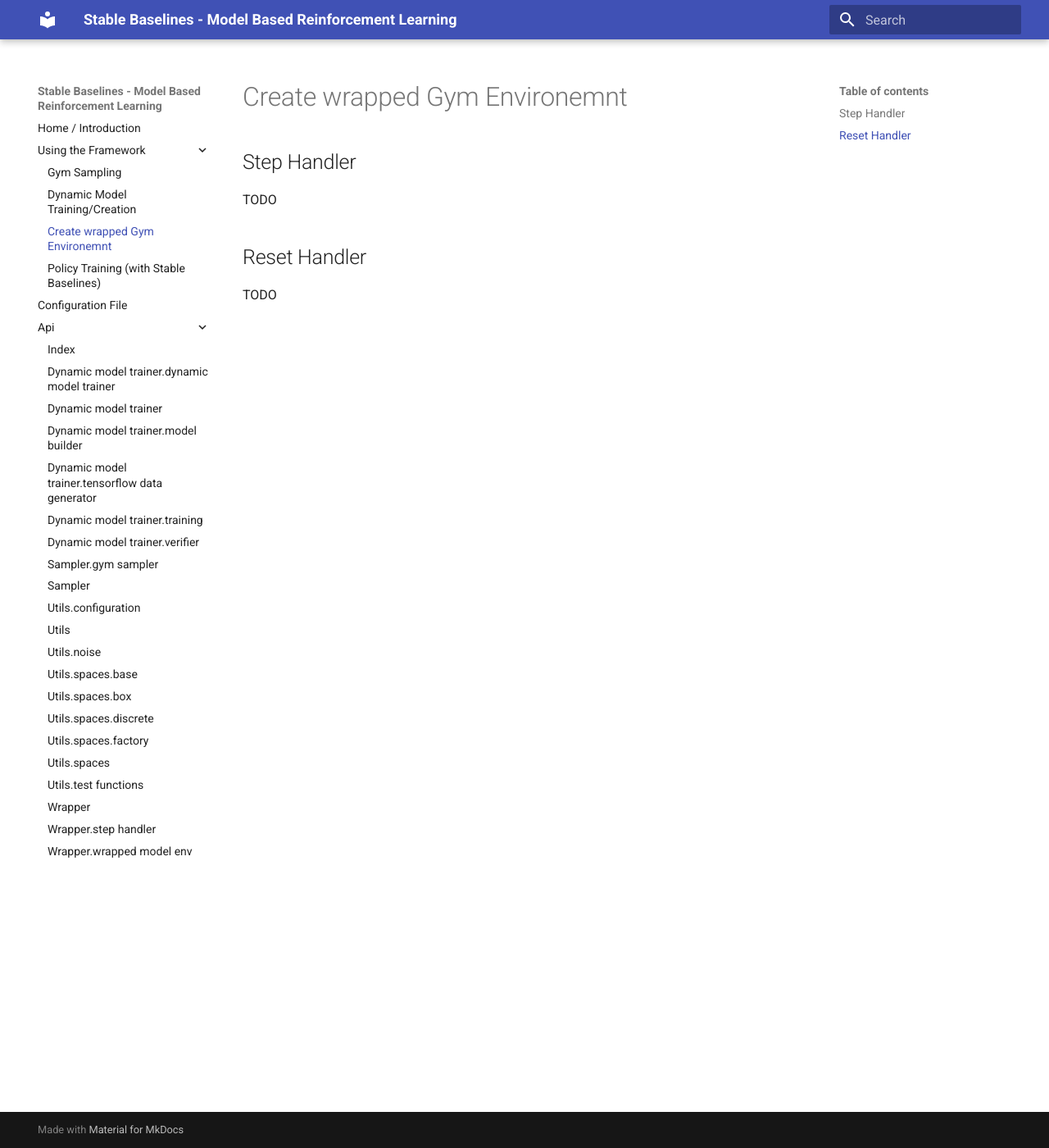
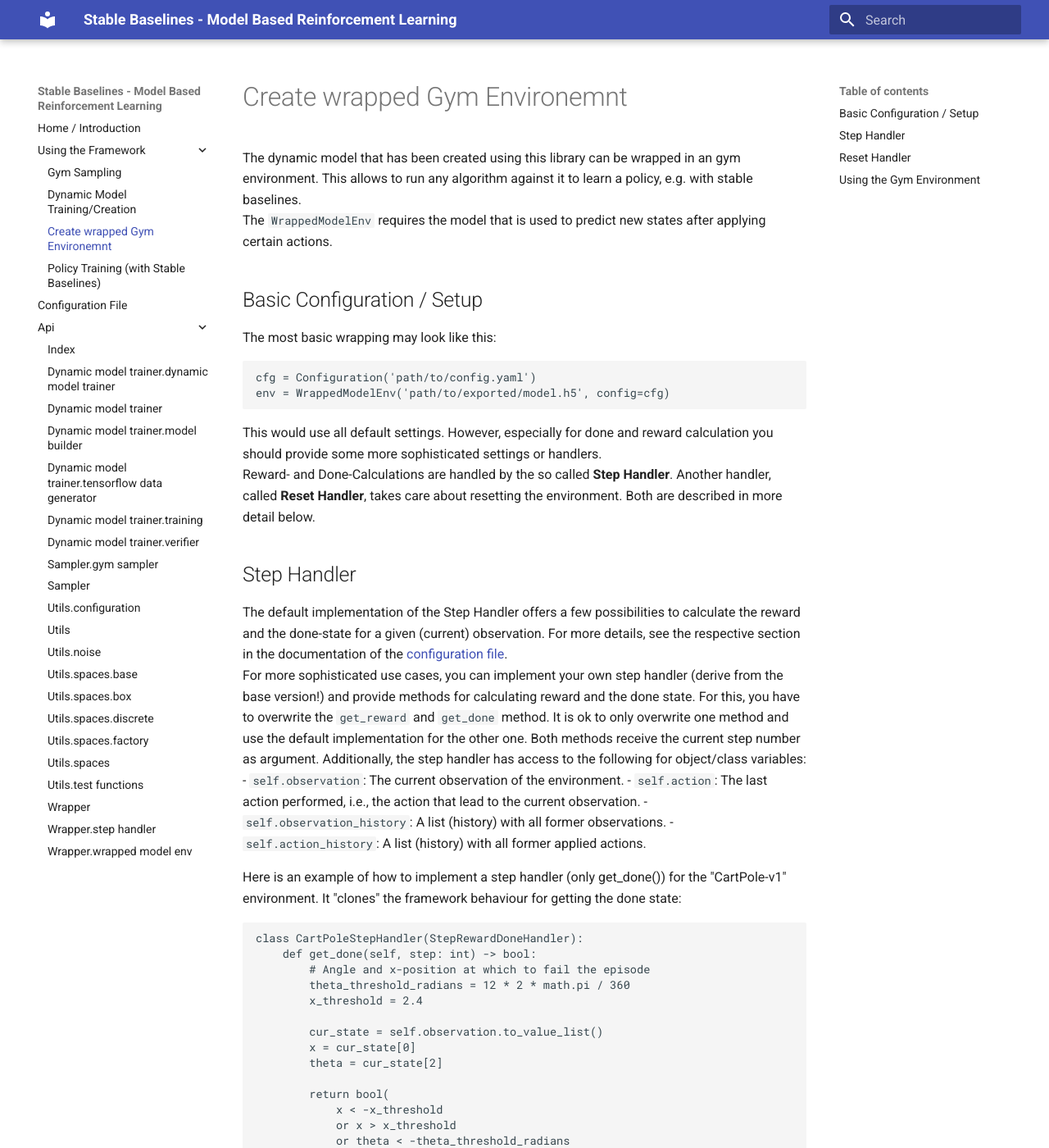
Before and after one commit to micheltokic/stable_baselines_model_based_rl, an MkDocs documentation site: the page built from docs/environment-wrapping.md, in a window 1280 px wide and 1400 px high. Shown: the whole window at 82% size. Built offline with MkDocs 1.6.1 and Material for MkDocs 9.7.7, drawn with Linux system fonts in a browser that asks for light colours; some of the changed text lies outside the part shown.

Commit message:
Documentation for environment wrapping

````diff
--- a/docs/environment-wrapping.md
+++ b/docs/environment-wrapping.md
@@ -1,8 +1,82 @@
 # Create wrapped Gym Environemnt
+The dynamic model that has been created using this library can be wrapped in an gym environment.
+This allows to run any algorithm against it to learn a policy, e.g. with stable baselines.
+The `WrappedModelEnv` requires the model that is used to predict new states after applying certain
+actions.
+
+## Basic Configuration / Setup
+The most basic wrapping may look like this:
+```python
+cfg = Configuration('path/to/config.yaml')
+env = WrappedModelEnv('path/to/exported/model.h5', config=cfg)
+```
+This would use all default settings. However, especially for done and reward calculation you
+should provide some more sophisticated settings or handlers.
+Reward- and Done-Calculations are handled by the so called **Step Handler**. Another handler,
+called **Reset Handler**, takes care about resetting the environment. Both are described in more
+detail below.
+
+## Step Handler
+The default implementation of the Step Handler offers a few possibilities to calculate the reward
+and the done-state for a given (current) observation. For more details, see the respective section
+in the documentation of the [configuration file](configuration-file.md#model-wrapping).
+For more sophisticated use cases, you can implement your own step handler (derive from the base
+version!) and provide methods for calculating reward and the done state. For this, you have to
+overwrite the `get_reward` and `get_done` method. It is ok to only overwrite one method and use
+the default implementation for the other one. Both methods receive the current step number as
+argument. Additionally, the step handler has access to the following for object/class variables:
+- `self.observation`: The current observation of the environment.
+- `self.action`: The last action performed, i.e., the action that lead to the current observation.
+- `self.observation_history`: A list (history) with all former observations.
+- `self.action_history`: A list (history) with all former applied actions.
+
+Here is an example of how to implement a step handler (only get_done()) for the "CartPole-v1"
+environment. It "clones" the framework behaviour for getting the done state:
+
+```python
+class CartPoleStepHandler(StepRewardDoneHandler):
+    def get_done(self, step: int) -> bool:
+        # Angle and x-position at which to fail the episode
+        theta_threshold_radians = 12 * 2 * math.pi / 360
+        x_threshold = 2.4
+
+        cur_state = self.observation.to_value_list()
+        x = cur_state[0]
+        theta = cur_state[2]
+
+        return bool(
+            x < -x_threshold
+            or x > x_threshold
+            or theta < -theta_threshold_radians
+            or theta > theta_threshold_radians
+        )
+model_file_path = '...'
+config = Configuration('...')
+step_handler = CartPoleStepHandler(config)
+WrappedModelEnv(model_file_path, config, step_handler)
+```
+
+Also have a look at the scripts in the `example_usage` folder.
+
+## Reset Handler
+The default reset handler provides a few basic ways to reset an environment. Take a look at the
+respective section in the documentation of the
+[configuration file](configuration-file.md#model-wrapping).
+For most use cases, the `EPISODE_START` type might be sufficient.
+
+For even more sophisticated use cases, you can implement your own reset handler and provide it to
+the `WrappedModelEnv` constructor (via the `reset_handler` argument).
+Therefore, you must overwrite the `generate_reset_observation` method, which receives the
+`action_space`, `observation_space` and `window_size` as inputs. It must return a tuple with a
+buffer as first item and the current state as second item. The buffer must contain
+`window_size - 1` items (i.e. observations), together with the current state it is used as first
+input into the dynamic model / neural network for the prediction of the next state.
+
+Checkout the API documentation and the default implementations in the `ResetHandler` for more
+details.
 
 
-## Step Handler
-TODO
-
-## Reset Handler
-TODO
+## Using the Gym Environment
+After you have initialized the wrapped gym environment, you can use it like any other gym
+environment, too. E.g., you can train a stable baselines policy against it.
+For examples, checkout the `example_usage` directory.
````
Also changed, not shown: README.md (+3 -0 lines), docs/configuration-file.md (+1 -1 lines).
